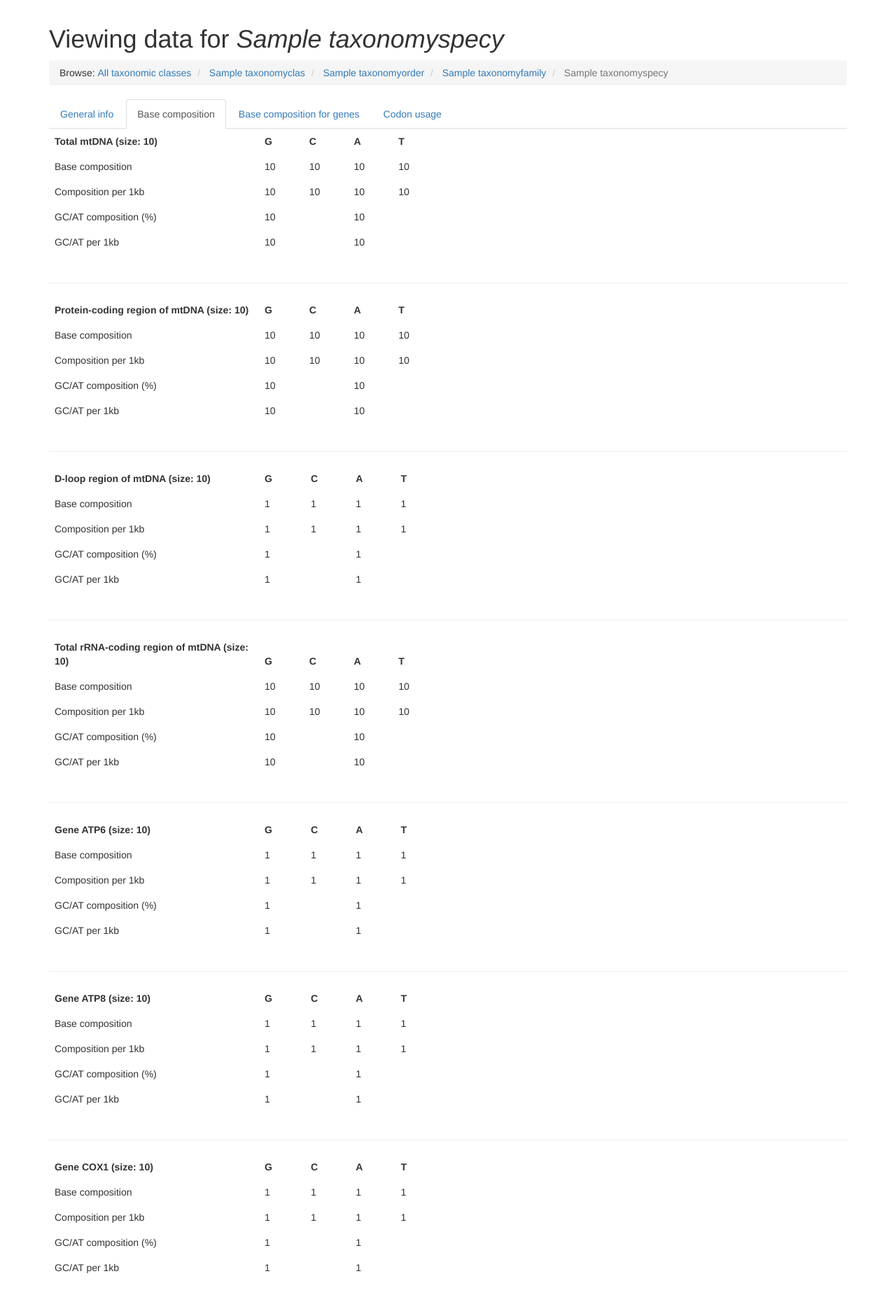
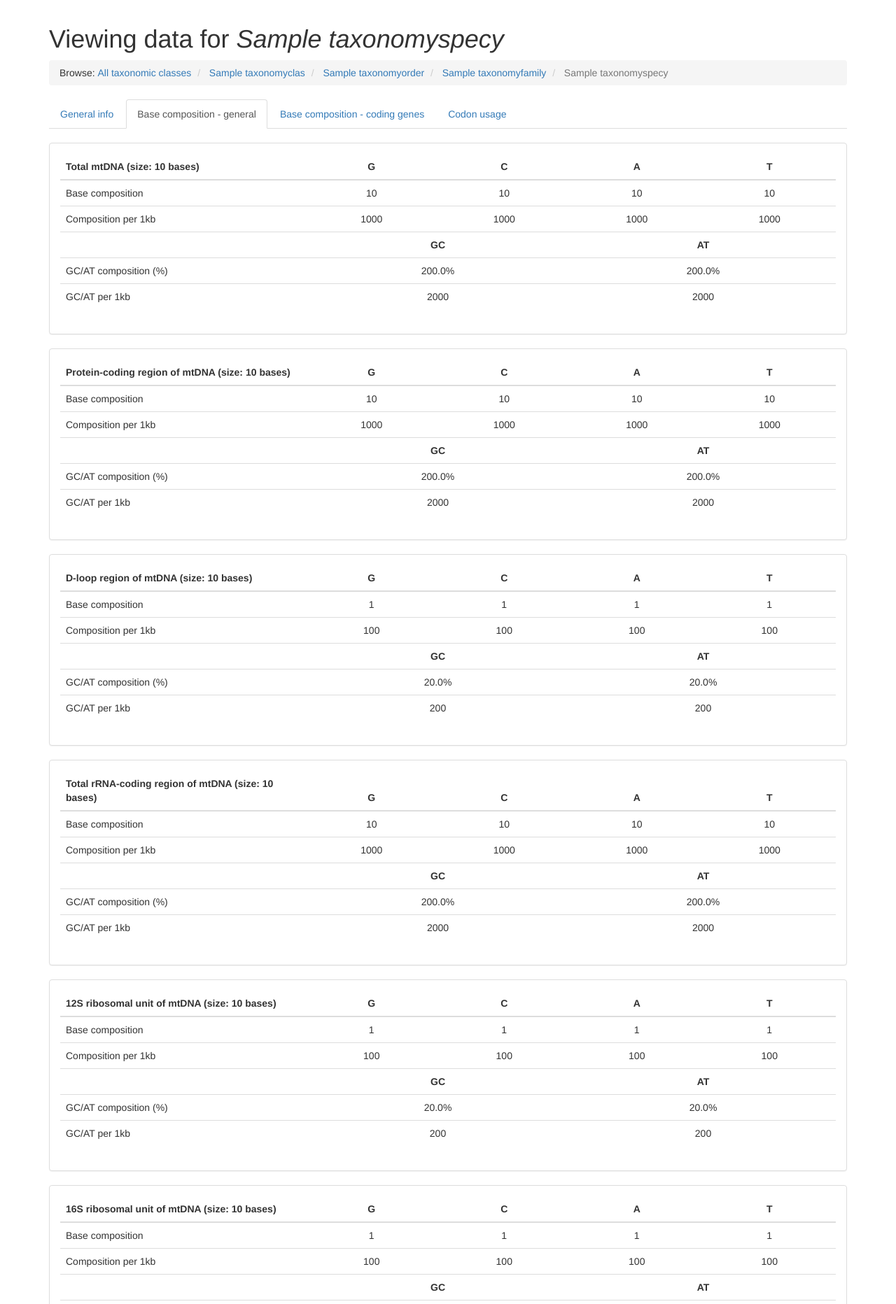
Before and after one commit to MitoAge/MitoAge-website, a Django app: a page that uses templates/browsing/taxonomy_species_detail.html in a window 1280 px wide, after a click on "Base composition - general". Shown: the part 56-1920 px from the top of the page at 70% size. Run offline with Django 3.2, Linux system fonts and the light colour scheme; tables that the repository leaves empty hold one stand-in row (values such as "Sample post"); some libraries are stand-ins or nearby versions.

Commit message:
codon usage

```diff
--- a/mitoage/static/css/style.css
+++ b/mitoage/static/css/style.css
@@ -36,6 +36,9 @@
 	width: 100px;
 }
 
+.borderless1 table {
+    margin-bottom: 0px !important;
+}
 .borderless td, .borderless th {
     border: none !important;
 }
--- a/mitoage/taxonomy/views.py
+++ b/mitoage/taxonomy/views.py
@@ -2,9 +2,9 @@ from django.core.urlresolvers import reverse_lazy
 from django.views.generic.detail import DetailView, SingleObjectMixin
 from django.views.generic.list import ListView
 
+from mitoage.analysis.models import MitoAgeEntry, BaseComposition, CodonUsage
 from mitoage.taxonomy.models import TaxonomyClass, TaxonomyOrder, TaxonomyFamily, \
     TaxonomySpecies
-from mitoage.analysis.models import MitoAgeEntry
 
 
 class SpeciesView(object):
@@ -113,6 +113,10 @@ class TaxonomySpeciesDetail(DetailView):
                                   Breadcrumb(self.object.taxonomy_family.name, "browse_family", self.object.taxonomy_family),
                                   Breadcrumb(self.object.name, "", None),]
         context['base_compositions'] = self.get_base_compositions(self.object)
+        context['general_sections'] = ["total_mtDNA", "total_pc_mtDNA", "d_loop_mtDNA", "total_rRNA_mtDNA", "rRNA_12S", "rRNA_16S"]
+        context['gene_sections'] = ['atp6', 'atp8', 'cox1', 'cox2', 'cox3', 'cytb', 'nd1', 'nd2', 'nd3', 'nd4', 'nd4l', 'nd5', 'nd6']
+        context['codon_usages'] = self.get_codon_usages(self.object)
+        context['codon_usage_sections'] = ['total_pc_mtDNA', 'atp6', 'atp8', 'cox1', 'cox2', 'cox3', 'cytb', 'nd1', 'nd2', 'nd3', 'nd4', 'nd4l', 'nd5', 'nd6']
         return context
 
     def get_base_compositions(self, species):
@@ -120,6 +124,11 @@ class TaxonomySpeciesDetail(DetailView):
             mitoage_entry = species.mitoage_entries.first()
             return mitoage_entry.get_base_compositions_as_dictionaries()
         except MitoAgeEntry.DoesNotExist:
-            return {'total_mtDNA': None, 'total_pc_mtDNA': None, 'd_loop_mtDNA': None, 'total_rRNA_mtDNA': None, 'atp6': None, 'atp8': None,
-            'cox1': None, 'cox2': None, 'cox3': None, 'cytb': None, 'nd1': None, 'nd2': None, 'nd3': None, 'nd4': None, 'nd4l': None,
-            'nd5': None, 'nd6': None, 'rRNA_12S': None, 'rRNA_16S': None}
+            return {key: None for key in BaseComposition.get_bc_sections()}
+
+    def get_codon_usages(self, species):
+        try:
+            mitoage_entry = species.mitoage_entries.first()
+            return mitoage_entry.get_codon_usages_as_dictionaries()
+        except MitoAgeEntry.DoesNotExist:
+            return {key: None for key in CodonUsage.get_cu_sections()}
--- a/mitoage/templatetags/templatetags_extra.py
+++ b/mitoage/templatetags/templatetags_extra.py
@@ -1,6 +1,6 @@
 from django import template
 
-from mitoage.analysis.models import BaseComposition
+from mitoage.analysis.models import BaseComposition, CodonUsage
 
 
 register = template.Library()
@@ -12,3 +12,7 @@ def field_in_dictionary(row, key):
 @register.filter
 def base_composition_nice_title(key):
     return BaseComposition.get_nice_title(key)
+
+@register.filter
+def codon_usage_nice_title(key):
+    return CodonUsage.get_nice_title(key)
--- /dev/null
+++ b/templates/analysis/base_composition.html
@@ -0,0 +1,46 @@
+{% load staticfiles %}
+
+{% load templatetags_extra %}
+
+<table class="table">
+	<thead>
+		<tr>
+			<th width="350px">{{section|base_composition_nice_title}} (size: {{base_composition.size}} bases)</th>
+			<th class="text-center">G</th>
+			<th class="text-center">C</th>
+			<th class="text-center">A</th>
+			<th class="text-center">T</th>
+		</tr>
+	</thead>
+	<tbody>
+		<tr>
+			<td>Base composition</td>
+			<td class="text-center">{{base_composition.g}}</td>
+			<td class="text-center">{{base_composition.c}}</td>
+			<td class="text-center">{{base_composition.a}}</td>
+			<td class="text-center">{{base_composition.t}}</td>
+		</tr>
+		<tr>
+			<td>Composition per 1kb</td>
+			<td class="text-center">{{base_composition.g_1kb| stringformat:'d'}}</td>
+			<td class="text-center">{{base_composition.c_1kb| stringformat:'d'}}</td>
+			<td class="text-center">{{base_composition.a_1kb| stringformat:'d'}}</td>
+			<td class="text-center">{{base_composition.t_1kb| stringformat:'d'}}</td>
+		</tr>
+		<tr>
+			<td></td>
+			<td colspan="2" class="text-center"><b>GC</b></td>
+			<td colspan="2" class="text-center"><b>AT</b></td>
+		</tr>
+		<tr>
+			<td>GC/AT composition (%)</td>
+			<td colspan="2" class="text-center">{{base_composition.gc_percent| stringformat:'.1f'}}%</td>
+			<td colspan="2" class="text-center">{{base_composition.at_percent| stringformat:'.1f'}}%</td>
+		</tr>
+		<tr>
+			<td>GC/AT per 1kb</td>
+			<td colspan="2" class="text-center">{{base_composition.gc_1kb| stringformat:'d'}}</td>
+			<td colspan="2" class="text-center">{{base_composition.at_1kb| stringformat:'d'}}</td>
+		</tr>
+	</tbody>
+</table>
--- /dev/null
+++ b/templates/analysis/codon_usage.html
@@ -0,0 +1,197 @@
+{% load staticfiles %}
+
+{% load templatetags_extra %}
+
+<table class="table">
+	<thead>
+		<tr>
+			<th colspan="16">{{section|codon_usage_nice_title}} (size: {{codon_usage.size}} bases)</th>
+		</tr>
+	</thead>
+
+	<tbody>
+		<tr>
+			<td colspan="16" style="word-break:break-all;"><b>Amino acid sequence:</b> {{codon_usage.aa|safe}}</td>
+		</tr>
+		<tr>
+		    <td class="text-center"><b>AUU</b></td>
+		    <td class="text-center"><b>AUC</b></td>
+		    <td class="text-center"><b>AUA</b></td>
+		    <td class="text-center"><b>CUU</b></td>
+		    <td class="text-center"><b>CUC</b></td>
+		    <td class="text-center"><b>CUA</b></td>
+		    <td class="text-center"><b>CUG</b></td>
+		    <td class="text-center"><b>UUA</b></td>
+		    <td class="text-center"><b>CAA</b></td>
+		    <td class="text-center"><b>CAG</b></td>
+		    <td class="text-center"><b>GUU</b></td>
+		    <td class="text-center"><b>GUC</b></td>
+		    <td class="text-center"><b>GUA</b></td>
+		    <td class="text-center"><b>GUG</b></td>
+		    <td class="text-center"><b>UUU</b></td>
+		    <td class="text-center"><b>UUC</b></td>
+		</tr>
+		<tr>
+		    <td class="text-center">{{codon_usage.AUU}}</td>
+		    <td class="text-center">{{codon_usage.AUC}}</td>
+		    <td class="text-center">{{codon_usage.AUA}}</td>
+		    <td class="text-center">{{codon_usage.CUU}}</td>
+		    <td class="text-center">{{codon_usage.CUC}}</td>
+		    <td class="text-center">{{codon_usage.CUA}}</td>
+		    <td class="text-center">{{codon_usage.CUG}}</td>
+		    <td class="text-center">{{codon_usage.UUA}}</td>
+		    <td class="text-center">{{codon_usage.CAA}}</td>
+		    <td class="text-center">{{codon_usage.CAG}}</td>
+		    <td class="text-center">{{codon_usage.GUU}}</td>
+		    <td class="text-center">{{codon_usage.GUC}}</td>
+		    <td class="text-center">{{codon_usage.GUA}}</td>
+		    <td class="text-center">{{codon_usage.GUG}}</td>
+		    <td class="text-center">{{codon_usage.UUU}}</td>
+		    <td class="text-center">{{codon_usage.UUC}}</td>
+		</tr>
+		<tr>
+		    <td class="text-center"><b>AUG</b></td>
+		    <td class="text-center"><b>UGU</b></td>
+		    <td class="text-center"><b>UGC</b></td>
+		    <td class="text-center"><b>GCU</b></td>
+		    <td class="text-center"><b>GCC</b></td>
+		    <td class="text-center"><b>GCA</b></td>
+		    <td class="text-center"><b>GCG</b></td>
+		    <td class="text-center"><b>GGU</b></td>
+		    <td class="text-center"><b>GGC</b></td>
+		    <td class="text-center"><b>GGA</b></td>
+		    <td class="text-center"><b>GGG</b></td>
+		    <td class="text-center"><b>CCU</b></td>
+		    <td class="text-center"><b>CCC</b></td>
+		    <td class="text-center"><b>CCA</b></td>
+		    <td class="text-center"><b>CCG</b></td>
+		    <td class="text-center"><b>ACU</b></td>
+		</tr>
+		<tr>
+		    <td class="text-center">{{codon_usage.AUG}}</td>
+		    <td class="text-center">{{codon_usage.UGU}}</td>
+		    <td class="text-center">{{codon_usage.UGC}}</td>
+		    <td class="text-center">{{codon_usage.GCU}}</td>
+		    <td class="text-center">{{codon_usage.GCC}}</td>
+		    <td class="text-center">{{codon_usage.GCA}}</td>
+		    <td class="text-center">{{codon_usage.GCG}}</td>
+		    <td class="text-center">{{codon_usage.GGU}}</td>
+		    <td class="text-center">{{codon_usage.GGC}}</td>
+		    <td class="text-center">{{codon_usage.GGA}}</td>
+		    <td class="text-center">{{codon_usage.GGG}}</td>
+		    <td class="text-center">{{codon_usage.CCU}}</td>
+		    <td class="text-center">{{codon_usage.CCC}}</td>
+		    <td class="text-center">{{codon_usage.CCA}}</td>
+		    <td class="text-center">{{codon_usage.CCG}}</td>
+		    <td class="text-center">{{codon_usage.ACU}}</td>
+		</tr>
+		<tr>
+		    <td class="text-center"><b>ACC</b></td>
+		    <td class="text-center"><b>ACA</b></td>
+		    <td class="text-center"><b>ACG</b></td>
+		    <td class="text-center"><b>UCU</b></td>
+		    <td class="text-center"><b>UCC</b></td>
+		    <td class="text-center"><b>UCA</b></td>
+		    <td class="text-center"><b>UCG</b></td>
+		    <td class="text-center"><b>AGU</b></td>
+		    <td class="text-center"><b>AGC</b></td>
+		    <td class="text-center"><b>UAU</b></td>
+		    <td class="text-center"><b>UAC</b></td>
+		    <td class="text-center"><b>UGG</b></td>
+		    <td class="text-center"><b>UUG</b></td>
+		    <td class="text-center"><b>AAU</b></td>
+		    <td class="text-center"><b>AAC</b></td>
+		    <td class="text-center"><b>CAU</b></td>
+		</tr>
+		<tr>
+		    <td class="text-center">{{codon_usage.ACC}}</td>
+		    <td class="text-center">{{codon_usage.ACA}}</td>
+		    <td class="text-center">{{codon_usage.ACG}}</td>
+		    <td class="text-center">{{codon_usage.UCU}}</td>
+		    <td class="text-center">{{codon_usage.UCC}}</td>
+		    <td class="text-center">{{codon_usage.UCA}}</td>
+		    <td class="text-center">{{codon_usage.UCG}}</td>
+		    <td class="text-center">{{codon_usage.AGU}}</td>
+		    <td class="text-center">{{codon_usage.AGC}}</td>
+		    <td class="text-center">{{codon_usage.UAU}}</td>
+		    <td class="text-center">{{codon_usage.UAC}}</td>
+		    <td class="text-center">{{codon_usage.UGG}}</td>
+		    <td class="text-center">{{codon_usage.UUG}}</td>
+		    <td class="text-center">{{codon_usage.AAU}}</td>
+		    <td class="text-center">{{codon_usage.AAC}}</td>
+		    <td class="text-center">{{codon_usage.CAU}}</td>
+		</tr>
+		<tr>
+		    <td class="text-center"><b>CAC</b></td>
+		    <td class="text-center"><b>GAA</b></td>
+		    <td class="text-center"><b>GAG</b></td>
+		    <td class="text-center"><b>GAU</b></td>
+		    <td class="text-center"><b>GAC</b></td>
+		    <td class="text-center"><b>AAA</b></td>
+		    <td class="text-center"><b>AAG</b></td>
+		    <td class="text-center"><b>CGU</b></td>
+		    <td class="text-center"><b>CGC</b></td>
+		    <td class="text-center"><b>CGA</b></td>
+		    <td class="text-center"><b>CGG</b></td>
+		    <td class="text-center"><b>AGA</b></td>
+		    <td class="text-center"><b>AGG</b></td>
+		    <td class="text-center"><b>UAA</b></td>
+		    <td class="text-center"><b>UAG</b></td>
+		    <td class="text-center"><b>UGA</b></td>
+		</tr>
+		<tr>
+		    <td class="text-center">{{codon_usage.CAC}}</td>
+		    <td class="text-center">{{codon_usage.GAA}}</td>
+		    <td class="text-center">{{codon_usage.GAG}}</td>
+		    <td class="text-center">{{codon_usage.GAU}}</td>
+		    <td class="text-center">{{codon_usage.GAC}}</td>
+		    <td class="text-center">{{codon_usage.AAA}}</td>
+		    <td class="text-center">{{codon_usage.AAG}}</td>
+		    <td class="text-center">{{codon_usage.CGU}}</td>
+		    <td class="text-center">{{codon_usage.CGC}}</td>
+		    <td class="text-center">{{codon_usage.CGA}}</td>
+		    <td class="text-center">{{codon_usage.CGG}}</td>
+		    <td class="text-center">{{codon_usage.AGA}}</td>
+		    <td class="text-center">{{codon_usage.AGG}}</td>
+		    <td class="text-center">{{codon_usage.STOP_UAA}}</td>
+		    <td class="text-center">{{codon_usage.STOP_UAG}}</td>
+		    <td class="text-center">{{codon_usage.STOP_UGA}}</td>
+		</tr>
+		<tr>
+		    <td colspan="4" class="text-center"><b>Codons with 1st base G</b></td>
+		    <td colspan="4" class="text-center"><b>Codons with 1st base C</b></td>
+		    <td colspan="4" class="text-center"><b>Codons with 1st base A</b></td>
+		    <td colspan="4" class="text-center"><b>Codons with 1st base U</b></td>
+		</tr>
+		<tr>
+		    <td colspan="4" class="text-center">{{codon_usage.codons_1st_g}}</td>
+		    <td colspan="4" class="text-center">{{codon_usage.codons_1st_c}}</td>
+		    <td colspan="4" class="text-center">{{codon_usage.codons_1st_a}}</td>
+		    <td colspan="4" class="text-center">{{codon_usage.codons_1st_u}}</td>
+		</tr>
+		<tr>
+		    <td colspan="4" class="text-center"><b>Codons with 2nd base G</b></td>
+		    <td colspan="4" class="text-center"><b>Codons with 2nd base C</b></td>
+		    <td colspan="4" class="text-center"><b>Codons with 2nd base A</b></td>
+		    <td colspan="4" class="text-center"><b>Codons with 2nd base U</b></td>
+		</tr>
+		<tr>
+		    <td colspan="4" class="text-center">{{codon_usage.codons_2nd_g}}</td>
+		    <td colspan="4" class="text-center">{{codon_usage.codons_2nd_c}}</td>
+		    <td colspan="4" class="text-center">{{codon_usage.codons_2nd_a}}</td>
+		    <td colspan="4" class="text-center">{{codon_usage.codons_2nd_u}}</td>
+		</tr>
+		<tr>
+		    <td colspan="4" class="text-center"><b>Codons with 3rd base G</b></td>
+		    <td colspan="4" class="text-center"><b>Codons with 3rd base C</b></td>
+		    <td colspan="4" class="text-center"><b>Codons with 3rd base A</b></td>
+		    <td colspan="4" class="text-center"><b>Codons with 3rd base U</b></td>
+		</tr>
+		<tr>
+		    <td colspan="4" class="text-center">{{codon_usage.codons_3rd_g}}</td>
+		    <td colspan="4" class="text-center">{{codon_usage.codons_3rd_c}}</td>
+		    <td colspan="4" class="text-center">{{codon_usage.codons_3rd_a}}</td>
+		    <td colspan="4" class="text-center">{{codon_usage.codons_3rd_u}}</td>
+		</tr>
+	</tbody>
+</table>
--- a/templates/browsing/taxonomy_species_detail.html
+++ b/templates/browsing/taxonomy_species_detail.html
@@ -14,14 +14,14 @@
 
     <ul class="nav nav-tabs">
         <li class="active"><a data-toggle="tab" href="#sectionA">General info</a></li>
-        <li><a data-toggle="tab" href="#sectionB">Base composition</a></li>
-        <li><a data-toggle="tab" href="#sectionC">Base composition for genes</a></li>
+        <li><a data-toggle="tab" href="#sectionB">Base composition - general</a></li>
+        <li><a data-toggle="tab" href="#sectionC">Base composition - coding genes</a></li>
         <li><a data-toggle="tab" href="#sectionD">Codon usage</a></li>
     </ul>
     <div class="tab-content">
         <div id="sectionA" class="tab-pane fade in active">
           <br/>
-          <div class="col-md-4">
+          <div class="col-md-6">
 			  <table class="table borderless">
 			    <tbody>
 			      <tr>
@@ -36,7 +36,7 @@
 			      {% if object.hagr_id %}
 			      <tr>
 			        <td>Lifespan@AnAge</td>
-			        <td>{% if object.lifespan %}{{ object.lifespan }} ({{ object.link_to_hagr|safe }}){% else %}<i>Not recorded</i> ({{ object.hagr_id }}){% endif %}</td>
+			        <td>{% if object.lifespan %}{{ object.lifespan| stringformat:'.1f' }} years ({{ object.link_to_hagr|safe }}){% else %}<i>Not recorded</i> ({{ object.hagr_id }}){% endif %}</td>
 			      </tr>
 			      {% endif %}
 			    </tbody>
@@ -45,58 +45,130 @@
         </div>
 
         <div id="sectionB" class="tab-pane fade">
+	        <br/>
+	        {% for section_name in general_sections %}
+				<div class="panel panel-default">
+				  <div class="panel-body">
+					<div class="row">
+						<div class="col-md-12">
+							{% include "analysis/base_composition.html" with section=section_name base_composition=base_compositions|field_in_dictionary:section_name %}
+						</div>
+					</div>
+				  </div>
+				</div>
+			{% endfor %}
+        </div>
+        <div id="sectionC" class="tab-pane fade">
+        	</br>
+	        {% for section_name in gene_sections %}
+				<div class="panel panel-default">
+				  <div class="panel-body">
+					<div class="row">
+						<div class="col-md-12">
+							{% include "analysis/base_composition.html" with section=section_name base_composition=base_compositions|field_in_dictionary:section_name %}
+						</div>
+					</div>
+				  </div>
+				</div>
+			{% endfor %}
+        </div>
+        <div id="sectionD" class="tab-pane fade">
+        	</br>
+	        {% for section_name in codon_usage_sections %}
+				<div class="panel panel-default">
+				  <div class="panel-body">
+					<div class="row">
+						<div class="col-md-12">
+							{% include "analysis/codon_usage.html" with section=section_name codon_usage=codon_usages|field_in_dictionary:section_name %}
+						</div>
+					</div>
+				  </div>
+				</div>
+			{% endfor %}
 
-			{% for key, value in base_compositions.items %}
+
+			<div class="row">
+				<div class="col-md-12">
+					{% include "analysis/codon_usage.html" with section="total_pc_mtDNA" codon_usage=codon_usages.total_pc_mtDNA %}
+				</div>
+			</div>
 			<div class="row">
 				<div class="col-md-6">
-				  <table class="table borderless">
-				    <thead>
-				      <tr>
-				        <th width="300px">{{key|base_composition_nice_title}} (size: {{value.size}})</th>
-				        <th>G</th>
-				        <th>C</th>
-				        <th>A</th>
-				        <th>T</th>
-				      </tr>
-				    </thead>
-				    <tbody>
-				      <tr>
-				        <td>Base composition</td>
-				        <td>{{value.g}}</td>
-				        <td>{{value.c}}</td>
-				        <td>{{value.a}}</td>
-				        <td>{{value.t}}</td>
-				      </tr>
-				      <tr>
-				        <td>Composition per 1kb</td>
-				        <td>{{value.g}}</td>
-				        <td>{{value.c}}</td>
-				        <td>{{value.a}}</td>
-				        <td>{{value.t}}</td>
-				      </tr>
-				      <tr>
-				        <td>GC/AT composition (%)</td>
-				        <td colspan="2">{{value.g}}</td>
-				        <td colspan="2">{{value.a}}</td>
-				      </tr>
-				      <tr>
-				        <td>GC/AT per 1kb</td>
-				        <td colspan="2">{{value.g}}</td>
-				        <td colspan="2">{{value.a}}</td>
-				      </tr>
-				    </tbody>
-				  </table>
+					{% include "analysis/codon_usage.html" with section="atp6" codon_usage=codon_usages.atp6 %}
 				</div>
 			</div>
-			<hr/>
-			{% endfor %}
 
+			<div class="row">
+				<div class="col-md-6">
+					{% include "analysis/codon_usage.html" with section="atp8" codon_usage=codon_usages.atp8 %}
 				</div>
-        <div id="sectionC" class="tab-pane fade">
-			Section C
 			</div>
-        <div id="sectionD" class="tab-pane fade">
-			Section D
+
+			<div class="row">
+				<div class="col-md-12">
+					{% include "analysis/codon_usage.html" with section="cox1" codon_usage=codon_usages.cox1 %}
+				</div>
+			</div>
+
+			<div class="row">
+				<div class="col-md-6">
+					{% include "analysis/codon_usage.html" with section="cox2" codon_usage=codon_usages.cox2 %}
+				</div>
+			</div>
+
+			<div class="row">
+				<div class="col-md-6">
+					{% include "analysis/codon_usage.html" with section="cox3" codon_usage=codon_usages.cox3 %}
+				</div>
+			</div>
+
+			<div class="row">
+				<div class="col-md-6">
+					{% include "analysis/codon_usage.html" with section="cytb" codon_usage=codon_usages.cytb %}
+				</div>
+			</div>
+
+			<div class="row">
+				<div class="col-md-6">
+					{% include "analysis/codon_usage.html" with section="nd1" codon_usage=codon_usages.nd1 %}
+				</div>
+			</div>
+
+			<div class="row">
+				<div class="col-md-6">
+					{% include "analysis/codon_usage.html" with section="nd2" codon_usage=codon_usages.nd2 %}
+				</div>
+			</div>
+
+			<div class="row">
+				<div class="col-md-6">
+					{% include "analysis/codon_usage.html" with section="nd3" codon_usage=codon_usages.nd3 %}
+				</div>
+			</div>
+
+			<div class="row">
+				<div class="col-md-6">
+					{% include "analysis/codon_usage.html" with section="nd4" codon_usage=codon_usages.nd4 %}
+				</div>
+			</div>
+
+			<div class="row">
+				<div class="col-md-6">
+					{% include "analysis/codon_usage.html" with section="nd4l" codon_usage=codon_usages.nd4l %}
+				</div>
+			</div>
+
+			<div class="row">
+				<div class="col-md-6">
+					{% include "analysis/codon_usage.html" with section="nd5" codon_usage=codon_usages.nd5 %}
+				</div>
+			</div>
+
+			<div class="row">
+				<div class="col-md-6">
+					{% include "analysis/codon_usage.html" with section="nd6" codon_usage=codon_usages.nd6 %}
+				</div>
+			</div>
         </div>
     </div>
 
```
Also changed, not shown: mitoage/analysis/models.py (+83 -1 lines). Lines whose indentation alone changed are shown as unchanged.
